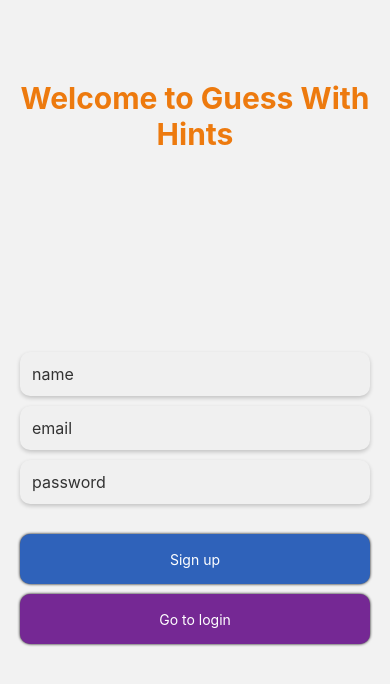
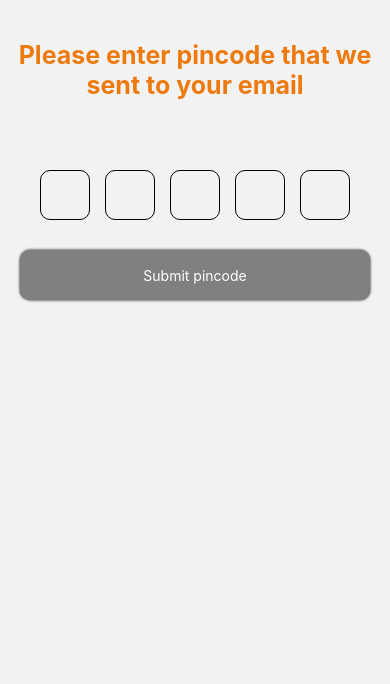
Before and after one commit to Scott-Kinzer/guess-words, a React Native app: screen /AuthPincode in a window 390 px wide. Shown: the top 684 px of the page. Built offline with nearby package versions, Linux system fonts and the light colour scheme.

Commit message:
feat: added pincode screen

```diff
--- a/App.tsx
+++ b/App.tsx
@@ -4,6 +4,7 @@ import {createNativeStackNavigator} from '@react-navigation/native-stack';
 import AuthScreen from './src/screens/AuthScreen';
 import LoginScreen from './src/screens/LoginScreen';
 import {RootStackParamList} from './src/types/route.screen.types';
+import AuthPincodeScreen from './src/screens/AuthPincodeScreen';
 
 const Stack = createNativeStackNavigator<RootStackParamList>();
 
@@ -11,6 +12,16 @@ function App(): JSX.Element {
   return (
     <NavigationContainer>
       <Stack.Navigator>
+        <Stack.Screen
+          name="AuthPincode"
+          component={AuthPincodeScreen}
+          options={{
+            title: 'Enter pincode',
+            headerShown: false,
+            animation: 'fade_from_bottom',
+            animationDuration: 180,
+          }}
+        />
         <Stack.Screen
           name="Auth"
           component={AuthScreen}
--- a/src/components/buttons/animated-buttons/RoundedButton.tsx
+++ b/src/components/buttons/animated-buttons/RoundedButton.tsx
@@ -2,16 +2,26 @@ import React from 'react';
 import {StyleSheet, Text, TouchableOpacity} from 'react-native';
 
 type Props = {
+  isDisabled?: boolean;
   bgColor?: string;
   text: string;
   pressHandler: (e: any) => void;
 };
 
-const RoundedButton = ({text, bgColor = '#752894', pressHandler}: Props) => {
+const RoundedButton = ({
+  text,
+  bgColor = '#752894',
+  isDisabled = false,
+  pressHandler,
+}: Props) => {
   return (
     <TouchableOpacity
+      disabled={isDisabled}
       onPress={pressHandler}
-      style={{...styles.buttonContainer, backgroundColor: bgColor}}>
+      style={{
+        ...styles.buttonContainer,
+        backgroundColor: isDisabled ? 'grey' : bgColor,
+      }}>
       <Text style={{color: 'white'}}>{text}</Text>
     </TouchableOpacity>
   );
--- a/src/components/forms/AuthForm.tsx
+++ b/src/components/forms/AuthForm.tsx
@@ -16,10 +16,10 @@ type Props = {
 const AuthForm = ({navigation}: Props) => (
   <View>
     <Formik
-      validateOnChange={true}
+      validateOnChange
       initialValues={{email: '', name: '', password: ''}}
       validationSchema={yup.object(authFormValidation)}
-      onSubmit={values => console.log(values)}>
+      onSubmit={() => navigation.push('AuthPincode')}>
       {({
         handleChange,
         handleBlur,
--- /dev/null
+++ b/src/components/forms/PincodeForm.tsx
@@ -0,0 +1,93 @@
+import {Formik} from 'formik';
+import React, {useRef} from 'react';
+import {
+  NativeSyntheticEvent,
+  StyleSheet,
+  TextInput,
+  TextInputTextInputEventData,
+  View,
+} from 'react-native';
+
+import RoundedButton from '../buttons/animated-buttons/RoundedButton';
+import {pinCodeValidation} from './validations/auth.validation';
+import {isNumber} from '../../helpers/isNumber';
+import {PINCODE_OBJ, PINCODE_TEMP} from './form-data/form.data';
+
+const PincodeForm = () => {
+  const pincodeRefs = useRef<Array<TextInput | null>>([]);
+
+  return (
+    <View>
+      <Formik
+        initialValues={PINCODE_OBJ}
+        validateOnMount
+        validationSchema={pinCodeValidation}
+        onSubmit={values => console.log(values)}>
+        {({values, isValid, handleSubmit, handleChange}) => (
+          <View>
+            <View style={styles.container}>
+              {PINCODE_TEMP.map((key, i) => {
+                const onChangeInputText = (
+                  e: NativeSyntheticEvent<TextInputTextInputEventData>,
+                ) => {
+                  const textPrevious = e.nativeEvent.previousText;
+                  const text = e.nativeEvent.text;
+
+                  if (text === '') {
+                    textPrevious === '' && i > 0
+                      ? pincodeRefs.current[i - 1]?.focus()
+                      : handleChange(key)(text);
+                  }
+                  if (isNumber(text)) {
+                    const lastEntered = text[text.length - 1];
+                    handleChange(key)(lastEntered);
+
+                    if (i < PINCODE_TEMP.length - 1) {
+                      pincodeRefs.current[i + 1]?.focus();
+                    }
+                  }
+                };
+                return (
+                  <TextInput
+                    key={key}
+                    ref={ref => (pincodeRefs.current[i] = ref)}
+                    style={styles.input}
+                    value={values[key]}
+                    onTextInput={onChangeInputText}
+                    keyboardType="number-pad"
+                  />
+                );
+              })}
+            </View>
+            <View style={{marginTop: 30}}>
+              <RoundedButton
+                isDisabled={!isValid}
+                text="Submit pincode"
+                pressHandler={handleSubmit}
+              />
+            </View>
+          </View>
+        )}
+      </Formik>
+    </View>
+  );
+};
+
+const styles = StyleSheet.create({
+  container: {
+    flexDirection: 'row',
+    justifyContent: 'space-between',
+    paddingHorizontal: 20,
+  },
+  input: {
+    width: 50,
+    height: 50,
+    fontSize: 24,
+    borderWidth: 1,
+    borderColor: 'black',
+    borderRadius: 10,
+    textAlign: 'center',
+  },
+});
+
+export default PincodeForm;
--- /dev/null
+++ b/src/components/forms/form-data/form.data.ts
@@ -0,0 +1,8 @@
+export const PINCODE_TEMP = ['1', '2', '3', '4', '5'];
+export const PINCODE_OBJ = {
+  [PINCODE_TEMP[0]]: '',
+  [PINCODE_TEMP[1]]: '',
+  [PINCODE_TEMP[2]]: '',
+  [PINCODE_TEMP[3]]: '',
+  [PINCODE_TEMP[4]]: '',
+};
--- a/src/components/forms/validations/auth.validation.ts
+++ b/src/components/forms/validations/auth.validation.ts
@@ -1,7 +1,15 @@
 import * as yup from 'yup';
 import {loginFormValidation} from './login.validation';
+import {PINCODE_TEMP} from '../form-data/form.data';
 
 export const authFormValidation = {
   name: yup.string().required('Name is required.'),
   ...loginFormValidation,
 };
+
+export const pinCodeValidation = yup.object().shape(
+  PINCODE_TEMP.reduce((acc, digit) => {
+    acc[digit] = yup.string().required().min(1).max(1);
+    return acc;
+  }, {} as any),
+);
--- /dev/null
+++ b/src/helpers/isNumber.ts
@@ -0,0 +1 @@
+export const isNumber = (value: string) => /^\d+$/.test(value);
--- /dev/null
+++ b/src/screens/AuthPincodeScreen.tsx
@@ -0,0 +1,45 @@
+import React from 'react';
+import {View, StyleSheet, Text, SafeAreaView} from 'react-native';
+import {AuthPincodeProps} from '../types/route.screen.types';
+import PincodeForm from '../components/forms/PincodeForm';
+
+const AuthPincodeScreen = ({}: AuthPincodeProps) => {
+  return (
+    <SafeAreaView style={styles.container}>
+      <View style={styles.container}>
+        <Text style={styles.title}>
+          Please enter pincode that we sent to your email
+        </Text>
+        <View style={styles.pincodeForm}>
+          <PincodeForm />
+        </View>
+      </View>
+    </SafeAreaView>
+  );
+};
+
+const styles = StyleSheet.create({
+  container: {
+    flex: 1,
+  },
+  title: {
+    textAlign: 'center',
+    marginTop: 40,
+    fontSize: 25,
+    fontWeight: 'bold',
+    color: '#ed7a0e',
+  },
+  pincodeForm: {
+    marginTop: 50,
+    justifyContent: 'center',
+    padding: 20,
+  },
+  input: {
+    marginBottom: 10,
+    padding: 10,
+    borderBottomWidth: 1,
+    borderColor: '#ccc',
+  },
+});
+
+export default AuthPincodeScreen;
--- a/src/types/route.screen.types.ts
+++ b/src/types/route.screen.types.ts
@@ -3,7 +3,12 @@ import type {NativeStackScreenProps} from '@react-navigation/native-stack';
 export type RootStackParamList = {
   Login: undefined;
   Auth: undefined;
+  AuthPincode: undefined;
 };
 
 export type LoginProps = NativeStackScreenProps<RootStackParamList, 'Login'>;
 export type AuthProps = NativeStackScreenProps<RootStackParamList, 'Auth'>;
+export type AuthPincodeProps = NativeStackScreenProps<
+  RootStackParamList,
+  'AuthPincode'
+>;
```
Also changed, not shown: .eslintrc.js.
